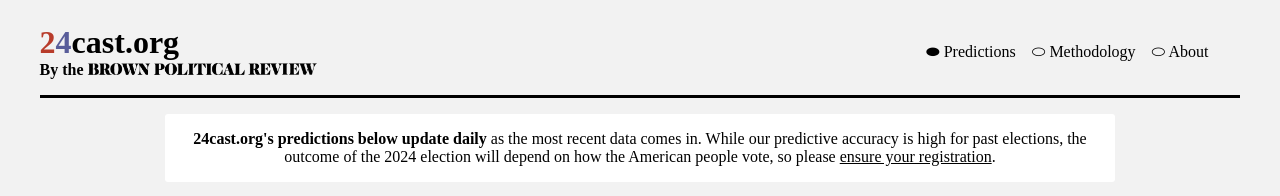
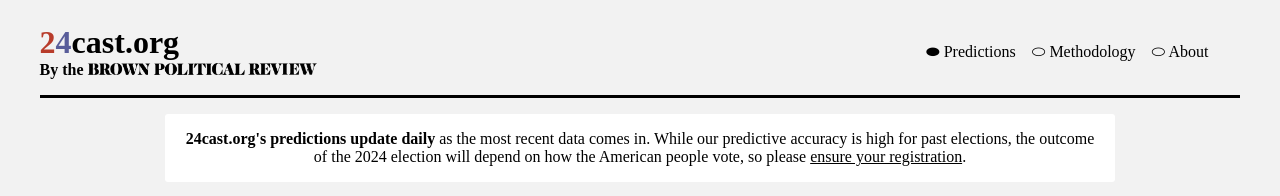
Before and after one commit to BPR-Data-Team/ElectionModel2024-site, a Next.js app: page / in a window 1280 px wide. Shown: the top 196 px of the page. Built offline with nearby package versions, Linux system fonts and the light colour scheme; no server answers; a web font is replaced by a local one.

Commit message:
Update WelcomeModule.tsx

```diff
--- a/src/components/modules/WelcomeModule.tsx
+++ b/src/components/modules/WelcomeModule.tsx
@@ -10,7 +10,7 @@ export default function WelcomeModule(): JSX.Element {
     <Module>
       <div className={styles.welcome}>
         <p>
-        <b>24cast.org&apos;s predictions below update daily</b> as the most recent
+        <b>24cast.org&apos;s predictions update daily</b> as the most recent
          data comes in. While our predictive accuracy is high for past
         elections, the outcome of the 2024
         election will depend on how the American people vote, so please{" "}
```
